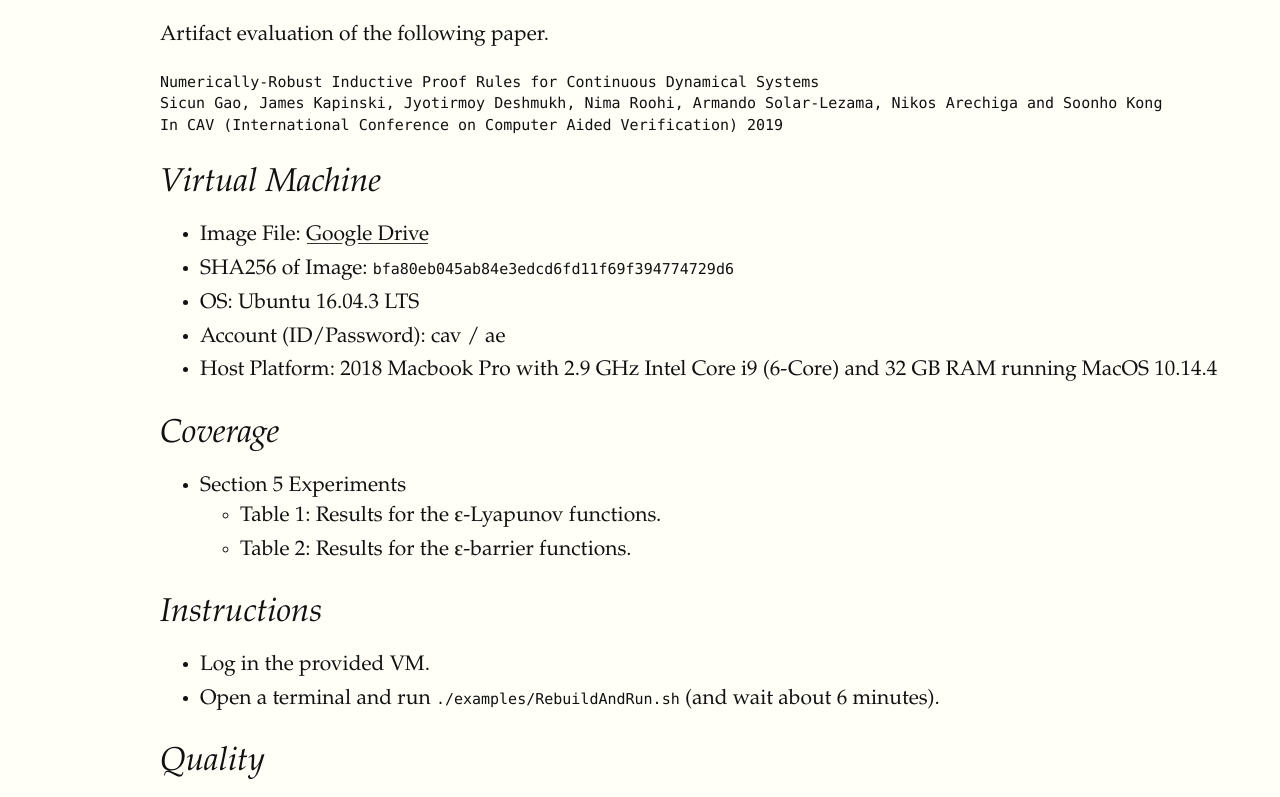
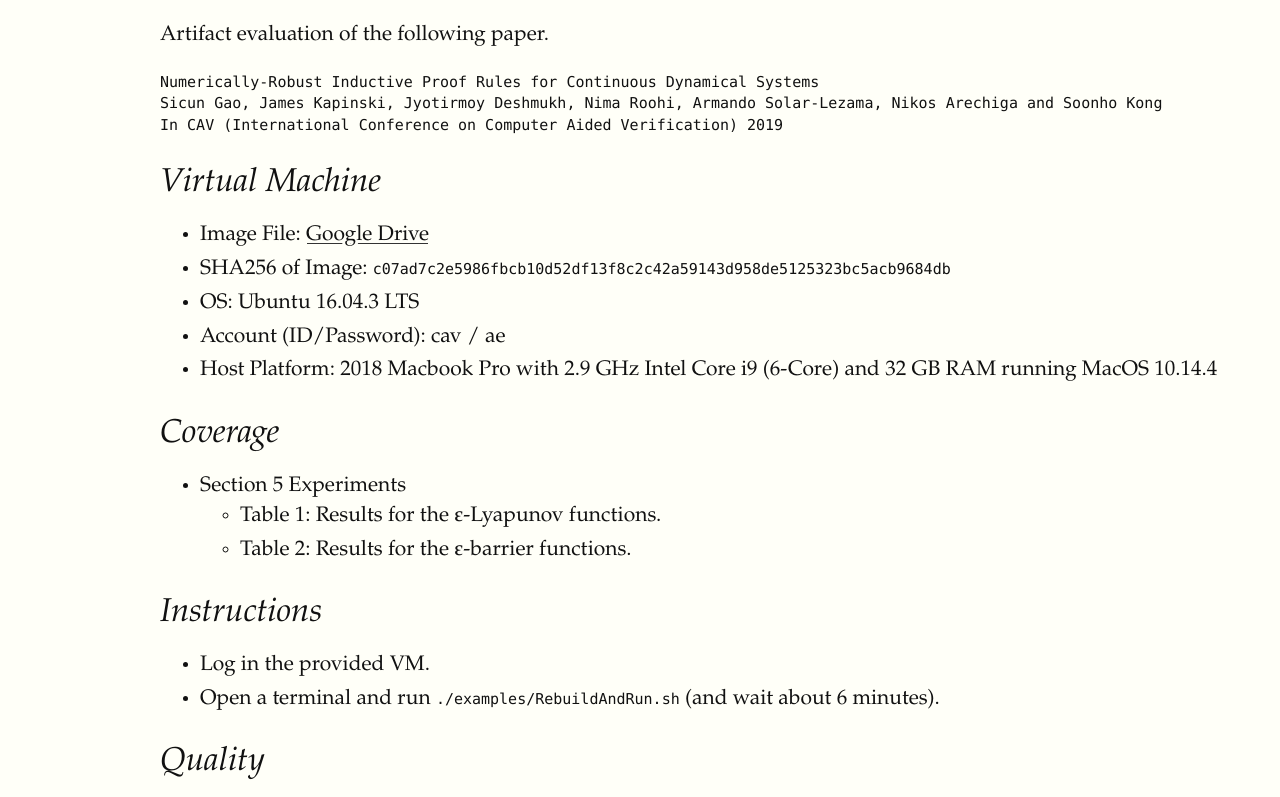
Before and after one commit to dreal/CAV19, a plain HTML site: page index.html in a window 1280 px wide. Shown: the top 797 px of the page. Drawn offline with Linux system fonts and the light colour scheme; a web font is replaced by a local one.

Commit message:
Fix SHA256

```diff
--- a/index.html
+++ b/index.html
@@ -20,7 +20,7 @@ In CAV (International Conference on Computer Aided Verification) 2019
 
 <ul>
 <li> Image File: <a href="https://drive.google.com/open?id=1-s0dAHbMBzuUQhMrov34Yi3EBlQTzI7K">Google Drive</a></li>
-<li> SHA256 of Image: <code>bfa80eb045ab84e3edcd6fd11f69f394774729d6</code></li>
+<li> SHA256 of Image: <code>c07ad7c2e5986fbcb10d52df13f8c2c42a59143d958de5125323bc5acb9684db</code></li>
 <li> OS: Ubuntu 16.04.3 LTS</li>
 <li> Account (ID/Password): cav / ae</li>
 <li> Host Platform: 2018 Macbook Pro with 2.9 GHz Intel Core i9
```
Also changed, not shown: 1 other file.
